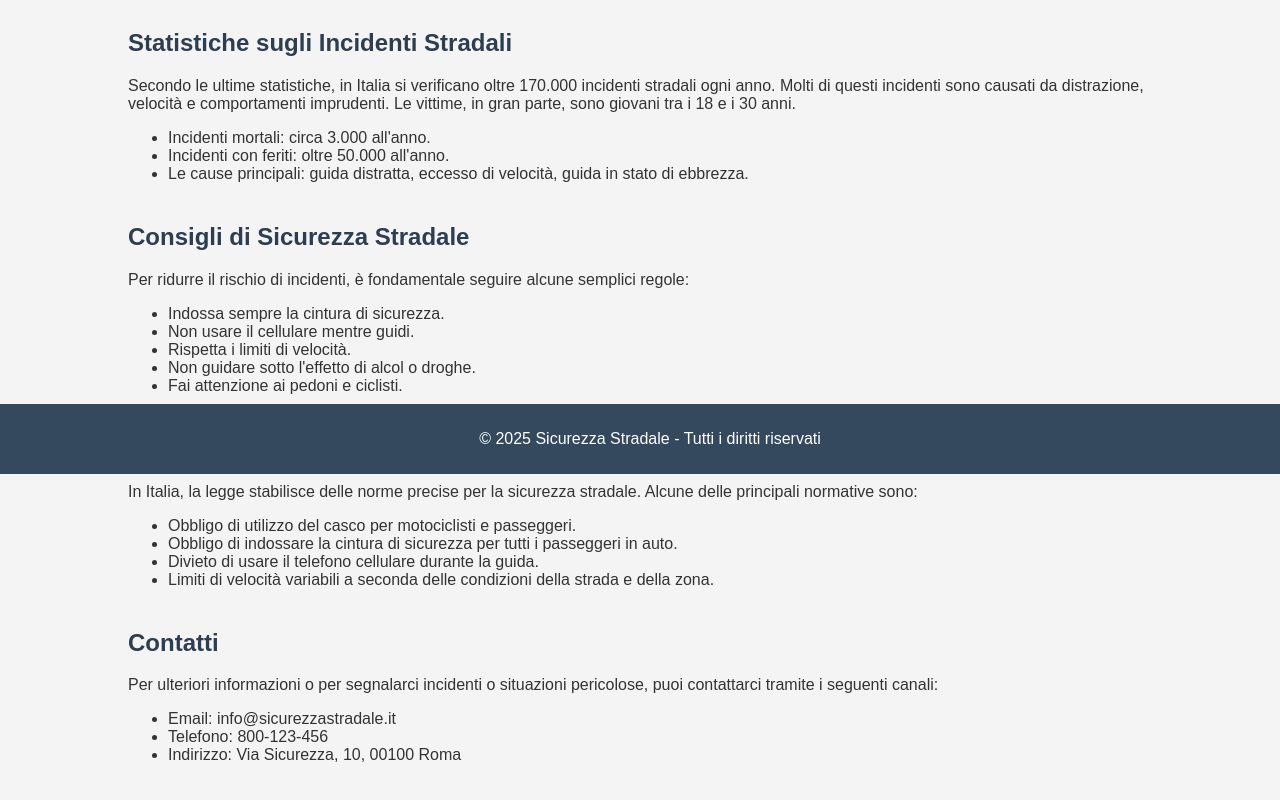
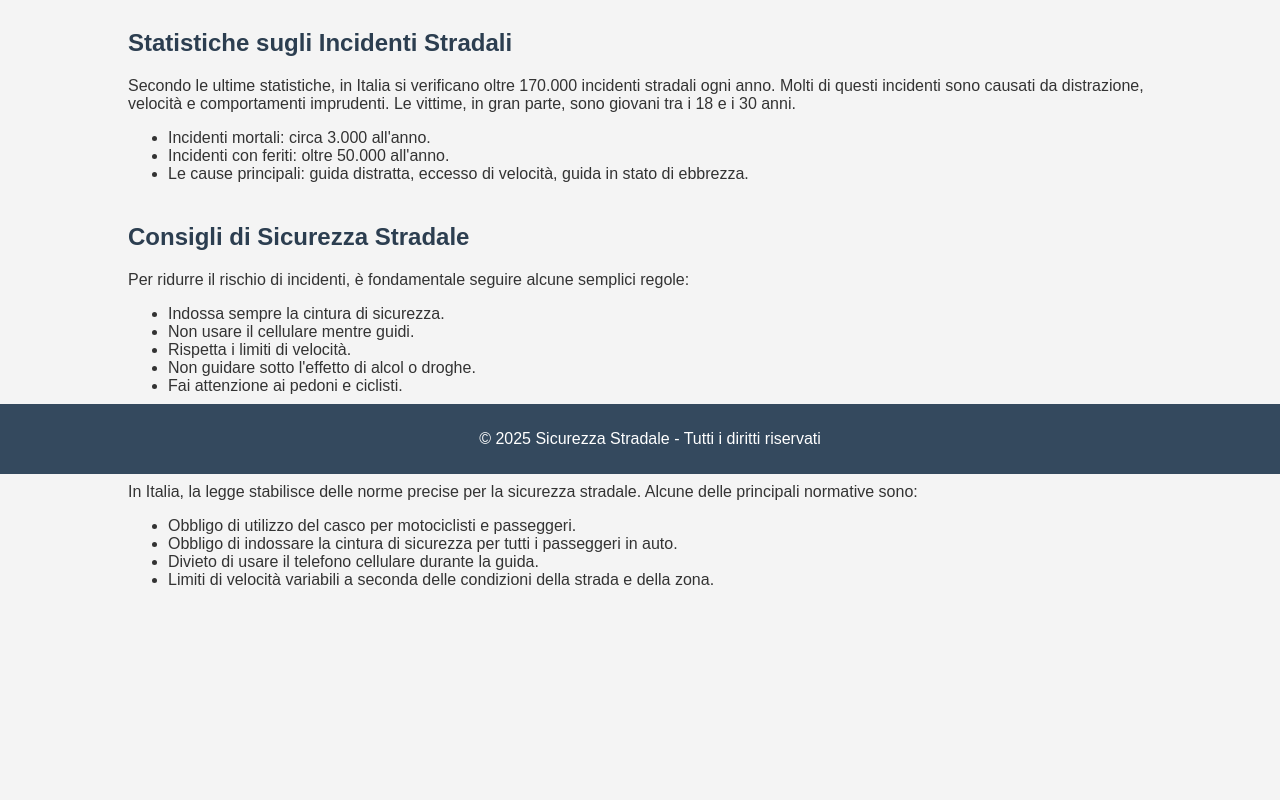
Before and after one commit to ettorebonfiglio/ettore_bonfiglio.github.io, a plain HTML site: page edStradale.html in a window 1280 px wide. Shown: the part 326-1126 px from the top of the page. After the commit the page ends 975 px from the top, so only its background shows below. Drawn offline with Linux system fonts and the light colour scheme.

Commit message:
Update edStradale.html
sito

```diff
--- a/edStradale.html
+++ b/edStradale.html
@@ -113,16 +113,6 @@
             </ul>
         </section>
 
-        <section id="contatti">
-            <h2>Contatti</h2>
-            <p>Per ulteriori informazioni o per segnalarci incidenti o situazioni pericolose, puoi contattarci tramite i seguenti canali:</p>
-            <ul>
-                <li>Email: info@sicurezzastradale.it</li>
-                <li>Telefono: 800-123-456</li>
-                <li>Indirizzo: Via Sicurezza, 10, 00100 Roma</li>
-            </ul>
-        </section>
-
     </div>
 
     <footer>
```
